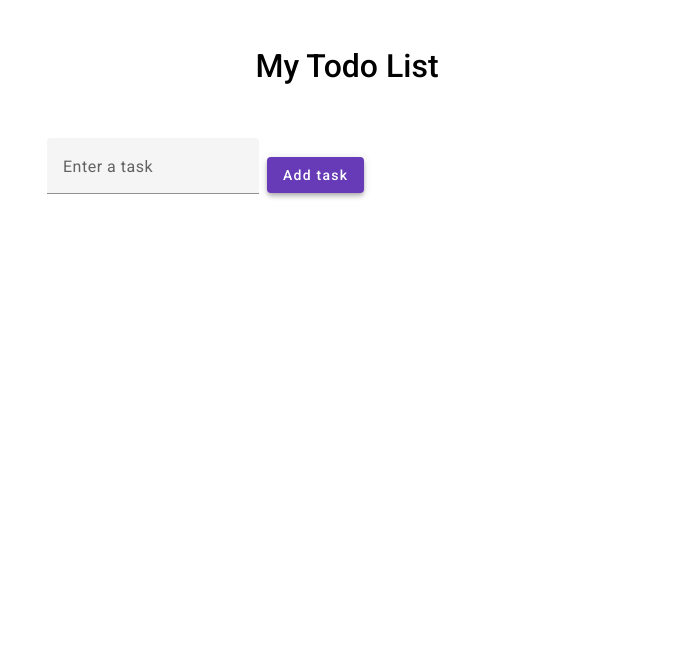
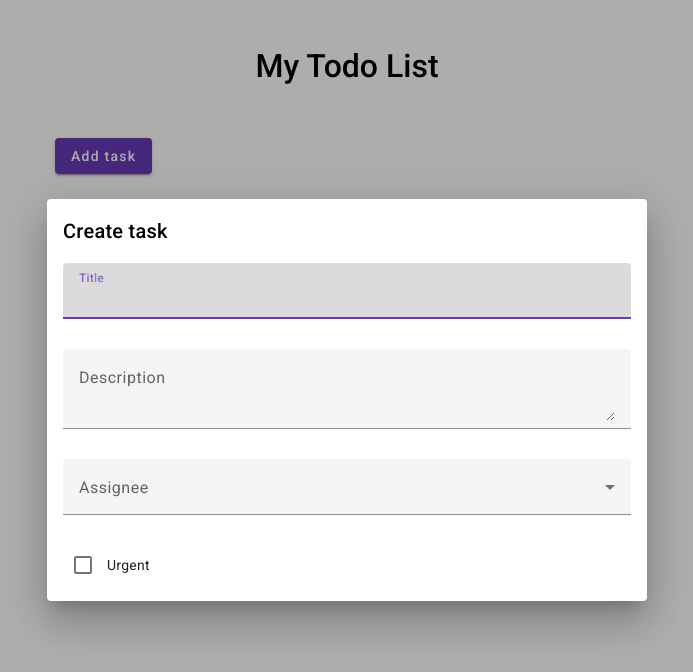
Before and after one commit to Tanusha01/todo-list-1, an Angular app: page / in a window 1280 px wide. Both pictures are taken after a click on the button "Add task". Shown: the top 672 px of the page, without its empty margins (293-986 px from the left). Built offline with nearby package versions, Linux system fonts and the light colour scheme.

Commit message:
add task dialog

```diff
--- /dev/null
+++ b/src/app/task-form-dialog/task-form-dialog.component.html
@@ -0,0 +1,28 @@
+<div class="dialog-wrapper">
+  <div class="mat-h2">Create task</div>
+
+  <form [formGroup]="taskForm">
+    <mat-form-field>
+      <mat-label>Title</mat-label>
+      <input matInput [formControl]="taskForm.controls.title">
+    </mat-form-field>
+
+    <mat-form-field>
+      <mat-label>Description</mat-label>
+      <textarea matInput [formControl]="taskForm.controls.description"></textarea>
+    </mat-form-field>
+
+    <mat-form-field appearance="fill">
+      <mat-label>Assignee</mat-label>
+      <mat-select [formControl]="taskForm.controls.assignee">
+        <mat-option *ngFor="let user of data.users">
+          {{user}}
+        </mat-option>
+      </mat-select>
+    </mat-form-field>
+
+      <mat-checkbox [formControl]="taskForm.controls.isUrgent">
+        Urgent
+      </mat-checkbox>
+  </form>
+</div>
--- /dev/null
+++ b/src/app/task-form-dialog/task-form-dialog.component.scss
@@ -0,0 +1,11 @@
+:host {
+  .dialog-wrapper {
+    padding: 16px;
+  }
+
+  form {
+    display: flex;
+    flex-direction: column;
+    gap: 8px;
+  }
+}
--- /dev/null
+++ b/src/app/task-form-dialog/task-form-dialog.component.ts
@@ -0,0 +1,23 @@
+import { Component, Inject } from '@angular/core';
+import { MAT_DIALOG_DATA, MatDialogRef } from "@angular/material/dialog";
+import { FormBuilder, FormControl, FormGroup } from "@angular/forms";
+
+@Component({
+  selector: 'app-task-form-dialog',
+  templateUrl: './task-form-dialog.component.html',
+  styleUrls: ['./task-form-dialog.component.scss']
+})
+export class TaskFormDialogComponent {
+  public taskForm = this.fb.group({
+    title: new FormControl<string>(null),
+    description: new FormControl<string>(null),
+    assignee: new FormControl<string>(null),
+    isUrgent: new FormControl<boolean>(null),
+  });
+
+  constructor(
+    public dialogRef: MatDialogRef<TaskFormDialogComponent>,
+    @Inject(MAT_DIALOG_DATA) public data: { users: string[] },
+    private fb: FormBuilder
+  ) {}
+}
--- a/src/app/todo-list/todo-list.component.html
+++ b/src/app/todo-list/todo-list.component.html
@@ -1,12 +1,7 @@
 <div class="wrapper">
   <h1 class="heading-1">My Todo List</h1>
   <div class="todo-container">
-    <form>
-      <mat-form-field>
-        <mat-label>Enter a task</mat-label>
-        <input matInput [(ngModel)]="newTask" name="newTask" value="task">
-      </mat-form-field>
-
+    <div [ngClass]="{ 'todo-container': true }">
       <ng-container *ngIf="!editing">
         <button mat-raised-button
                 color="primary"
@@ -27,7 +22,7 @@
                 (click)="cancel()"
         >Cancel</button>
       </ng-container>
-    </form>
+    </div>
 
     <div class="task-list">
       <ng-container *ngFor="let task of taskList">
--- a/src/app/todo-list/todo-list.component.ts
+++ b/src/app/todo-list/todo-list.component.ts
@@ -1,5 +1,9 @@
-import { Component } from '@angular/core';
+import { Component, HostListener } from '@angular/core';
 import { Task } from "../types/task.type";
+import { MatSnackBar } from "@angular/material/snack-bar";
+import { FormControl, Validators } from "@angular/forms";
+import { MatDialog } from "@angular/material/dialog";
+import { TaskFormDialogComponent } from "../task-form-dialog/task-form-dialog.component";
 
 @Component({
   selector: 'app-todo-list',
@@ -13,12 +17,33 @@ export class TodoListComponent {
 
   private lastId: number = 0;
   private editedTaskId: number;
+  private users: string[] = ["John", "Alex", 'Bob'];
+
+  constructor(
+    private _snackBar: MatSnackBar,
+    public dialog: MatDialog) {
+  }
+
+  @HostListener('window:keyup.enter')
+  showNotification(): void {
+    this._snackBar.open('Task has been created', '', {
+      duration: 3 * 1000,
+    });
+  }
 
   addTask(): void {
-    if (this.newTask) {
+    /*if (this.newTask) {
       this.taskList.push({ title: this.newTask, id: ++this.lastId, completed: false });
       this.newTask = '';
-    }
+      this.showNotification();
+    }*/
+    const dialogRef = this.dialog.open(TaskFormDialogComponent, {
+      width: '600px',
+      data: { users: this.users },
+    });
+
+    dialogRef.afterClosed().subscribe(result => {
+    });
   }
 
   removeTask(taskId: number): void {
```
Also changed, not shown: src/app/app.module.ts (+16 -3 lines), 1 other file (tests, documents, lock files or other folders).
